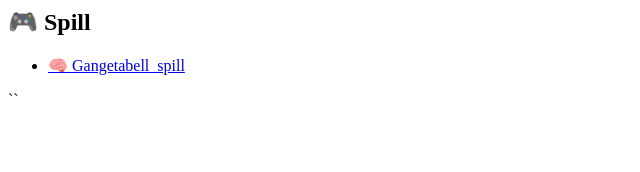
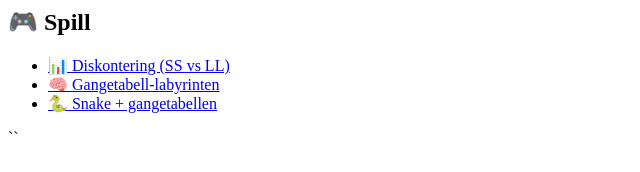
Before and after one commit to espjohansen-ux/EBJ, a plain HTML site: page index.html in a window 1280 px wide. Shown: the whole page, without its empty margins (0-640 px from the left). Drawn offline with Linux system fonts and the light colour scheme.

Commit message:
Update index.html

```diff
--- a/index.html
+++ b/index.html
@@ -1,8 +1,21 @@
 <h2>🎮 Spill</h2>
+
 <ul>
   <li>
-    <a href="gangetabell_spill.html">
-      🧠 Gangetabell_spill
+    <a href="Diskontering.html">
+      📊 Diskontering (SS vs LL)
+    </a>
+  </li>
+
+  <li>
+    <a href="Gangetabell_spill.html">
+      🧠 Gangetabell‑labyrinten
+    </a>
+  </li>
+
+  <li>
+    <a href="Snake_gangetabell.html">
+      🐍 Snake + gangetabellen
     </a>
   </li>
 </ul>
```
